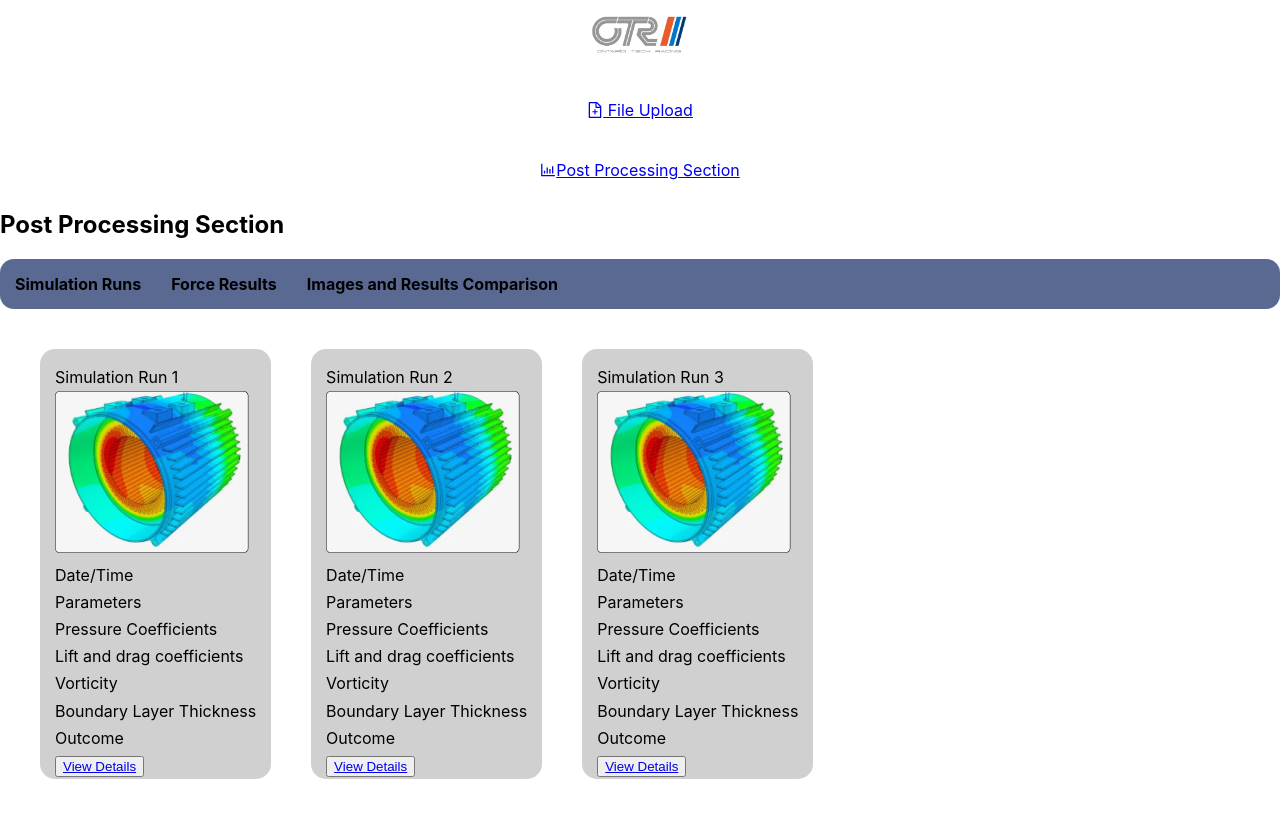
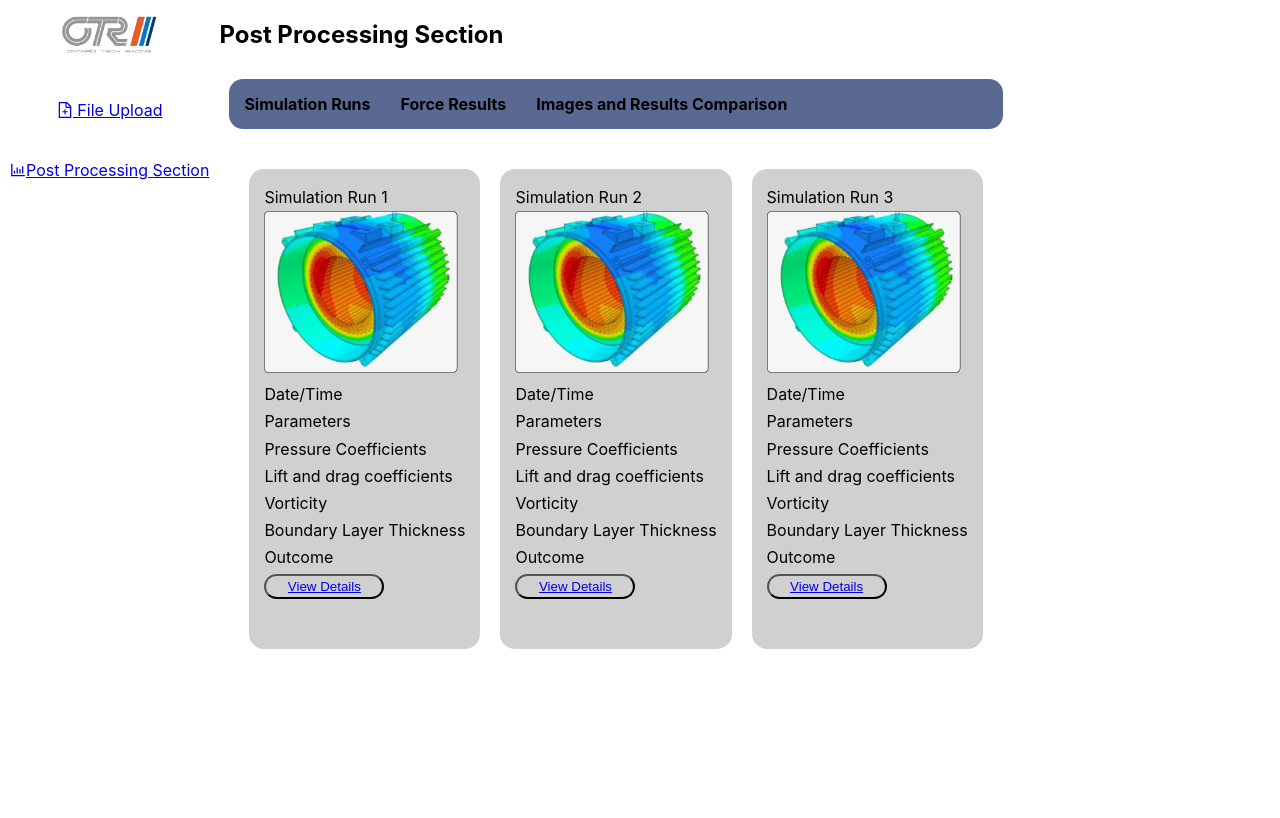
Before and after one commit to OntarioTechRacing/job_manager, a React (Create React App) app: page /post in a window 1280 px wide. Built offline with nearby package versions, Linux system fonts and the light colour scheme.

Commit message:
Updated Dashboard, PostProcessing section

```diff
--- a/src/App.css
+++ b/src/App.css
@@ -100,6 +100,15 @@
   flex-direction:column;
 }
 
+.login-btn{
+  width:70px;
+  height:40px;
+  background-color:#D0D0D0;
+  border-radius:10px;
+  color:black;
+  margin:10px;
+}
+
 /* ------------ NEW ACCOUNT ---------*/
 
 /* ----------- DASHBOARD -------------- */
@@ -117,6 +126,11 @@
   display:flex;
   flex-direction:column;
   align-items:flex-start;
+}
+
+.titles-container{
+  display:flex;
+  flex-direction:row;
 }
 
 .case-titles-container {
@@ -173,6 +187,7 @@
   align-items:flex-start;
   background-color:#596992;
   border-radius:14px;
+  margin:10px;
 }
 
 .navigation-container ul {
@@ -214,9 +229,9 @@
 }
 
 .simulation-run-item {
-  height: 400px;
+  height: 450px;
   border-radius:15px;
-  margin: 20px;
+  margin: 10px;
   padding:15px;
   line-height:1.7;
   background-color:#D0D0D0;
@@ -225,6 +240,13 @@
   justify-content:flex-start;
   align-items:flex-start;
   align-content:flex-start;
+}
+
+.viewDetails-btn{
+  width:120px;
+  height:25px;
+  background-color:#D0D0D0;
+  border-radius:15px;
 }
 
 .loadMore-btn{
--- a/src/Dashboard.jsx
+++ b/src/Dashboard.jsx
@@ -1,12 +1,11 @@
 import './App.css';
-import DashboardImage from '../images/DashboardImage.png';
-// import FilePlaceholder from './images/FilePlaceholder.png';
+import DashboardImage from './images/DashboardImage.png';
 import Navbar from './Navbar';
-import SimulationRunsImage from './images/SimulationsRunsImage.png';
+import SimulationRunsImage from './images/SimulationRunsImage.png';
 import { Link } from 'react-router-dom'
 
 function Dashboard(){
-    return(
+    return (
         <div>
             <div className="dashboard-container">
             <div className="dashboard-nav-container">
@@ -15,30 +14,38 @@ function Dashboard(){
             <div className="flex-container">
 
             <div className="dashboard-titles-container">
+
+                <div className="titles-container">
                 <div className="dashboard-titles">
                     <div><h2>Welcome to CFD Simulations</h2></div>
                     <div><h4>View progess and compare cases</h4></div>
                 </div>
 
                 <div>
-                    <button>
+                    <button className="login-btn">
                         <Link to = "./Login">
                             Login
                         </Link>
                     </button>
                 </div>
+
+                </div>
                 <div className="dashboard-img"><img src = {DashboardImage} alt = "Dashboard" /></div>
             </div>
             <div className="case-titles-container">
 
-                <div><h2>Case Uploads</h2></div>
-                <div><h4>My Files</h4></div>
+            <div className="titles-container">
+                <div className="dashboard-titles">
+                    <div><h2>Case Uploads</h2></div>
+                    <div><h4>My Files</h4></div>
+                </div>
 
                 <button className="addFile-btn">
                     <Link to = {"./FileUpload"}>
                         Add File
                     </Link>
                 </button>
+            </div>
 
                     <div className = "cases-container">
                         <div className = "case-item-container">
@@ -51,6 +58,7 @@ function Dashboard(){
 
                         <div className = "case-item-container">
                             <div className = "case-title">
+                                <div className = "case-image-container"><img src = {SimulationRunsImage} alt = "FilePlaceholder" /></div>
                                 <div>File Name</div>
                                 <div>Date: 12/03/2023</div>
                             </div>
@@ -58,6 +66,7 @@ function Dashboard(){
 
                         <div className = "case-item-container">
                             <div className = "case-title">
+                                <div className = "case-image-container"><img src = {SimulationRunsImage} alt = "FilePlaceholder" /></div>
                                 <div>File Name</div>
                                 <div>Date: 12/03/2023</div>
                             </div>
@@ -65,11 +74,11 @@ function Dashboard(){
 
                         <div className = "case-item-container">
                             <div className = "case-title">
+                                <div className = "case-image-container"><img src = {SimulationRunsImage} alt = "FilePlaceholder" /></div>
                                 <div>File Name</div>
                                 <div>Date: 12/03/2023</div>
                             </div>
                         </div>
-
                     </div>
 
                     <div>
--- a/src/PostProcessing.jsx
+++ b/src/PostProcessing.jsx
@@ -6,7 +6,14 @@ import { Link } from "react-router-dom";
 function SimulationRuns(){
     return(
         <div>
-            <Navbar/>
+            <div className="dashboard-container">
+
+            <div className="dashboard-nav-container">
+                <Navbar/>
+            </div>
+
+            <div className="flex-container">
+
             <div className = "force-results-title">
                 <h2>Post Processing Section</h2>
             </div>
@@ -37,7 +44,7 @@ function SimulationRuns(){
                     <div>Outcome</div>
 
                     <div>
-                        <button>
+                        <button className="viewDetails-btn">
                             <Link to={'./Run'}>View Details</Link>
                         </button>
                     </div>
@@ -59,7 +66,7 @@ function SimulationRuns(){
                     <div>Outcome</div>
 
                     <div>
-                        <button>
+                        <button className="viewDetails-btn">
                             <Link to={'./Run'}>
                                 View Details
                             </Link>
@@ -84,13 +91,15 @@ function SimulationRuns(){
                     <div>Outcome</div>
 
                     <div>
-                        <button>
+                        <button className="viewDetails-btn">
                             <Link to={'./Run'}>View Details</Link>
                         </button>
                     </div>
                 </div>
             </div>
         </div>
+        </div>
+        </div>
     )
 }
 
```
